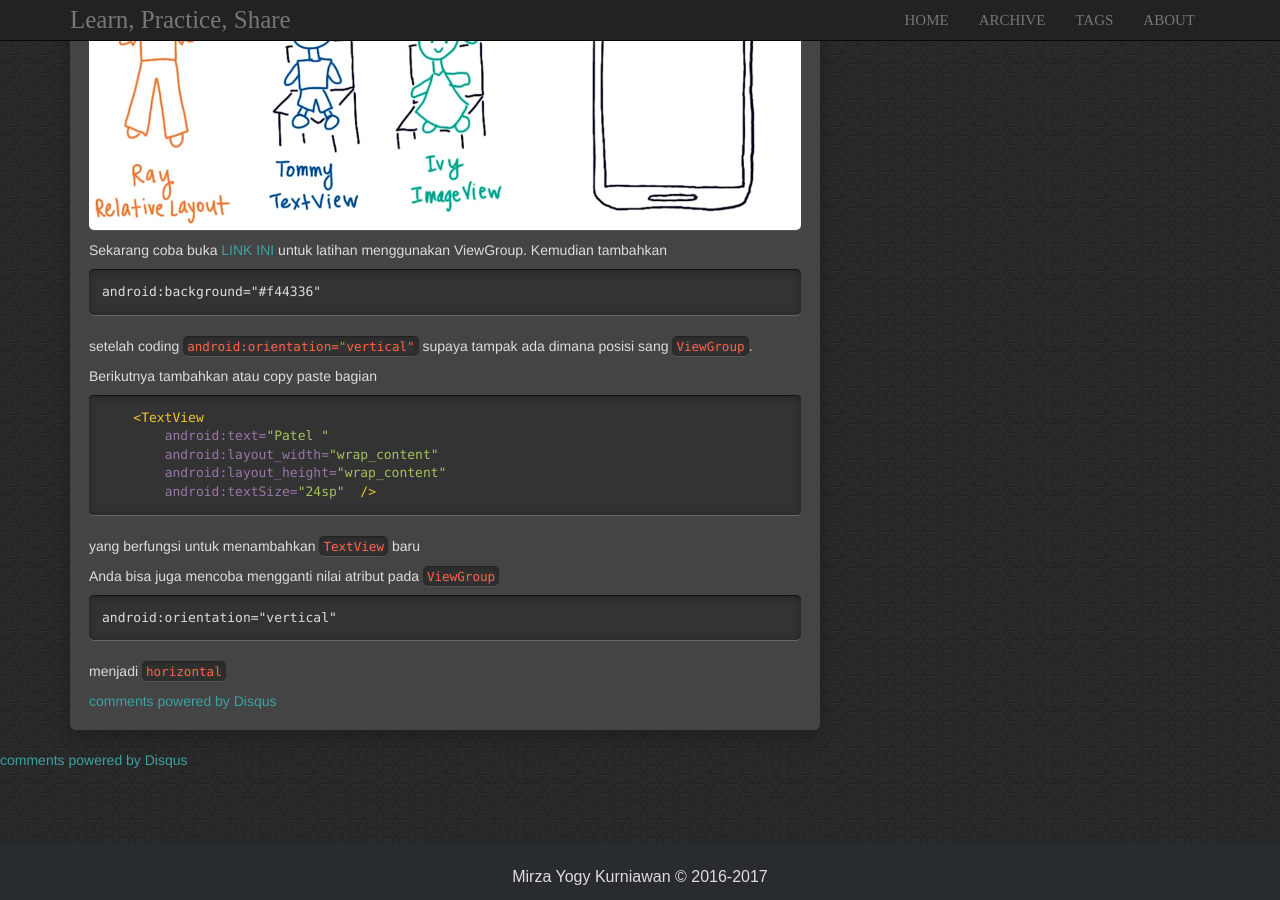
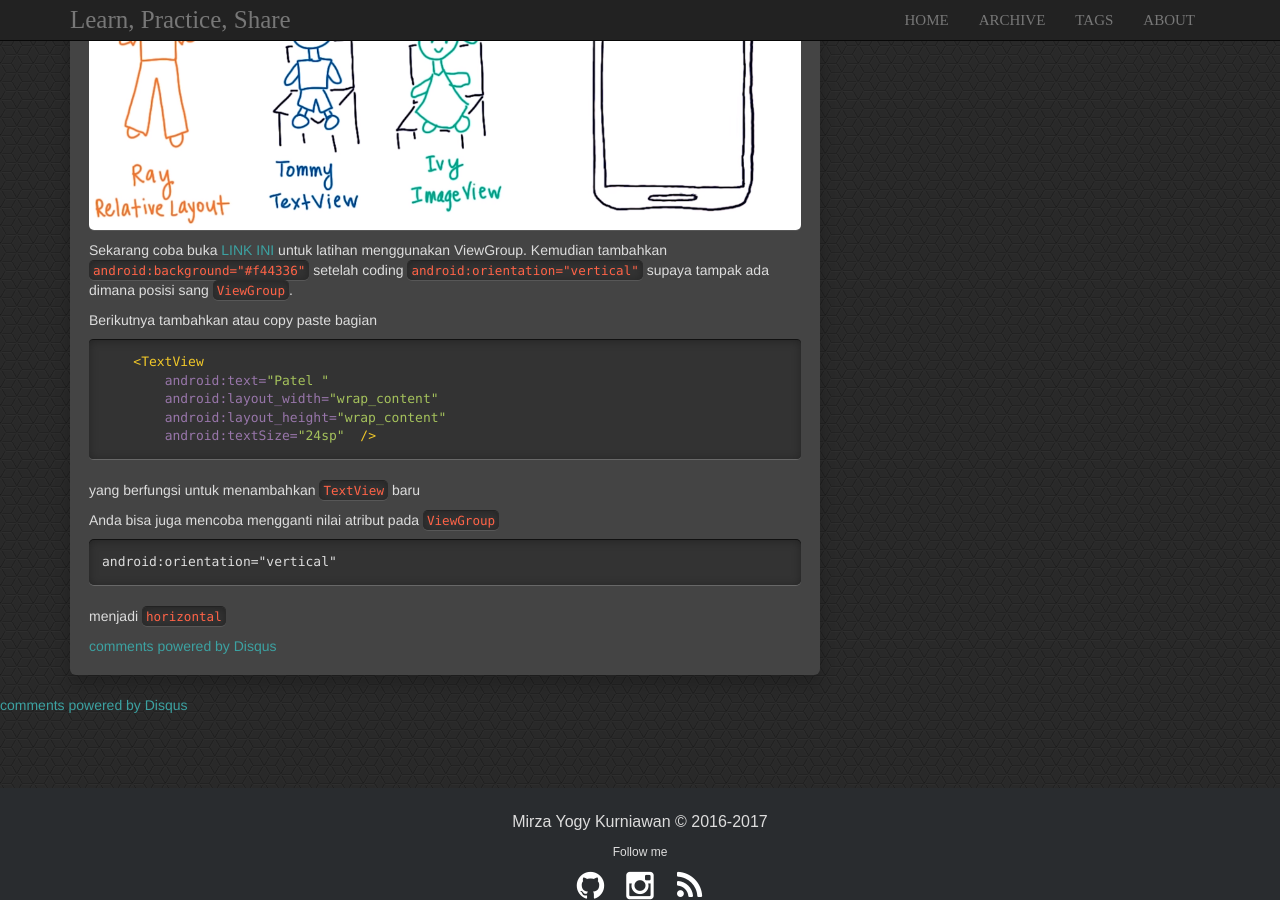
Before and after one commit to mirzayogy/mirzayogy.github.io, a Jekyll site: the page built from _posts/2017-11-04-android-basics-user-interface2.markdown, in a window 1280 px wide and 900 px high, scrolled down 2348 px. Built offline with Jekyll 4.4.1, drawn with Linux system fonts in a browser that asks for light colours; comment, search, counter and statistics services are not loaded.

Commit message:
edit dikit

```diff
--- a/_posts/2017-11-04-android-basics-user-interface2.markdown
+++ b/_posts/2017-11-04-android-basics-user-interface2.markdown
@@ -33,11 +33,7 @@ Gambar berikut menunjukkan bagaimana `ImagetView` dapat diletakkan pada sebelah
 ![Miaww1]({{ site.url }}/assets/01Beginner.01Inteface.01LayoutsP2.005.png)
 
 
-Sekarang coba buka [LINK INI](http://labs.udacity.com/android-visualizer/#/android/linear-layout) untuk latihan menggunakan ViewGroup. Kemudian tambahkan
-
-    android:background="#f44336"
-
-setelah coding `android:orientation="vertical"` supaya tampak ada dimana posisi sang `ViewGroup`.
+Sekarang coba buka [LINK INI](http://labs.udacity.com/android-visualizer/#/android/linear-layout) untuk latihan menggunakan ViewGroup. Kemudian tambahkan `android:background="#f44336"` setelah coding `android:orientation="vertical"` supaya tampak ada dimana posisi sang `ViewGroup`.
 
 Berikutnya tambahkan atau copy paste bagian
 
```
Also changed, not shown: 1 other file.
